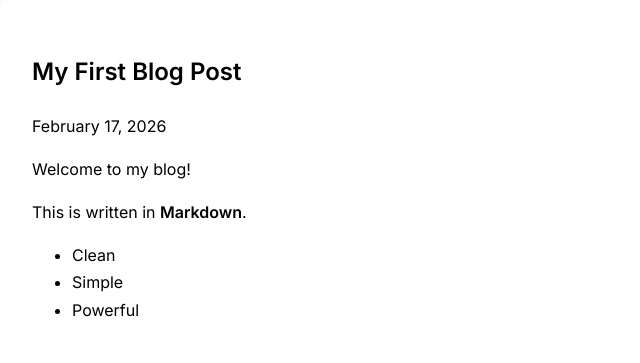
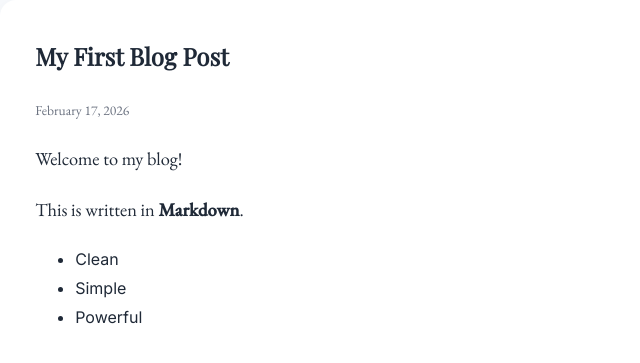
Before and after one commit to AccipiterBorealis/accipiterborealis.github.io, a Jekyll site: the page built from _posts/2026-02-17-first-post.md, in a window 1280 px wide. Shown: the top 363 px of the page, without its empty margins (0-640 px from the left). Built offline with Jekyll 4.4.1, drawn with Linux system fonts in a browser that asks for light colours.

Commit message:
Add dark mode toggle, EB Garamond, and post cards

```diff
--- a/_layouts/post.html
+++ b/_layouts/post.html
@@ -5,7 +5,15 @@
   <title>{{ page.title }}</title>
   <link rel="stylesheet" href="/assets/styles.css">
 </head>
-<body>
+
+<script>
+  if (localStorage.getItem("theme") === "dark") {
+    document.body.classList.add("dark");
+  }
+</script>
+
+<body class="">
+
 
 <article>
   <h1>{{ page.title }}</h1>
--- a/assets/styles.css
+++ b/assets/styles.css
@@ -1,15 +1,125 @@
-@import url('https://fonts.googleapis.com/css2?family=Inter:wght@400;600&family=Lora&display=swap');
+@import url('https://fonts.googleapis.com/css2?family=Inter:wght@400;600&family=EB+Garamond:wght@400;500&family=Playfair+Display&display=swap');
+
+:root {
+  --bg: #f7f9fc;
+  --card: #ffffff;
+  --text: #1f2937;
+  --muted: #6b7280;
+  --accent: #3b82f6;
+
+  --bg-dark: #0f172a;
+  --card-dark: #020617;
+  --text-dark: #e5e7eb;
+  --muted-dark: #9ca3af;
+
+  --font-ui: 'Inter', sans-serif;
+  --font-body: 'EB Garamond', serif;
+}
+
+/* ---------- BASE ---------- */
 
 body {
-  font-family: Inter, sans-serif;
-  background: #f7f9fc;
   margin: 0;
-  line-height: 1.7;
+  font-family: var(--font-ui);
+  background: var(--bg);
+  color: var(--text);
+  line-height: 1.8;
+  transition: background 0.3s, color 0.3s;
 }
 
+body.dark {
+  background: var(--bg-dark);
+  color: var(--text-dark);
+}
+
+/* ---------- HEADER ---------- */
+
+header {
+  text-align: center;
+  padding: 3rem 1rem 2rem;
+}
+
+header h1 {
+  font-family: 'Playfair Display', serif;
+  font-size: 2.5rem;
+  margin-bottom: 0.5rem;
+}
+
+header p {
+  color: var(--muted);
+}
+
+/* ---------- TOGGLE ---------- */
+
+.toggle {
+  margin-top: 1.5rem;
+}
+
+.toggle button {
+  background: none;
+  border: 1px solid var(--muted);
+  border-radius: 999px;
+  padding: 0.4rem 0.9rem;
+  cursor: pointer;
+  font-size: 0.9rem;
+  color: inherit;
+}
+
+/* ---------- MAIN ---------- */
+
+main {
+  max-width: 720px;
+  margin: auto;
+  padding: 1rem;
+}
+
+/* ---------- POST CARDS ---------- */
+
 article {
-  background: white;
-  padding: 2rem;
-  margin-bottom: 2rem;
-  border-radius: 10px;
+  background: var(--card);
+  padding: 2.2rem;
+  margin-bottom: 2.5rem;
+  border-radius: 16px;
+  box-shadow: 0 10px 30px rgba(0,0,0,0.05);
+  transition: transform 0.2s, box-shadow 0.2s;
 }
+
+article:hover {
+  transform: translateY(-2px);
+  box-shadow: 0 14px 40px rgba(0,0,0,0.08);
+}
+
+body.dark article {
+  background: var(--card-dark);
+}
+
+/* ---------- POST TEXT ---------- */
+
+article h2, article h1 {
+  font-family: 'Playfair Display', serif;
+  margin-top: 0;
+}
+
+article p {
+  font-family: var(--font-body);
+  font-size: 1.15rem;
+}
+
+/* ---------- META ---------- */
+
+.meta {
+  font-size: 0.85rem;
+  color: var(--muted);
+  margin-bottom: 1.2rem;
+}
+
+/* ---------- LINKS ---------- */
+
+a {
+  color: var(--accent);
+  text-decoration: none;
+}
+
+a:hover {
+  text-decoration: underline;
+}
```
Also changed, not shown: index.html (+20 -0 lines).
